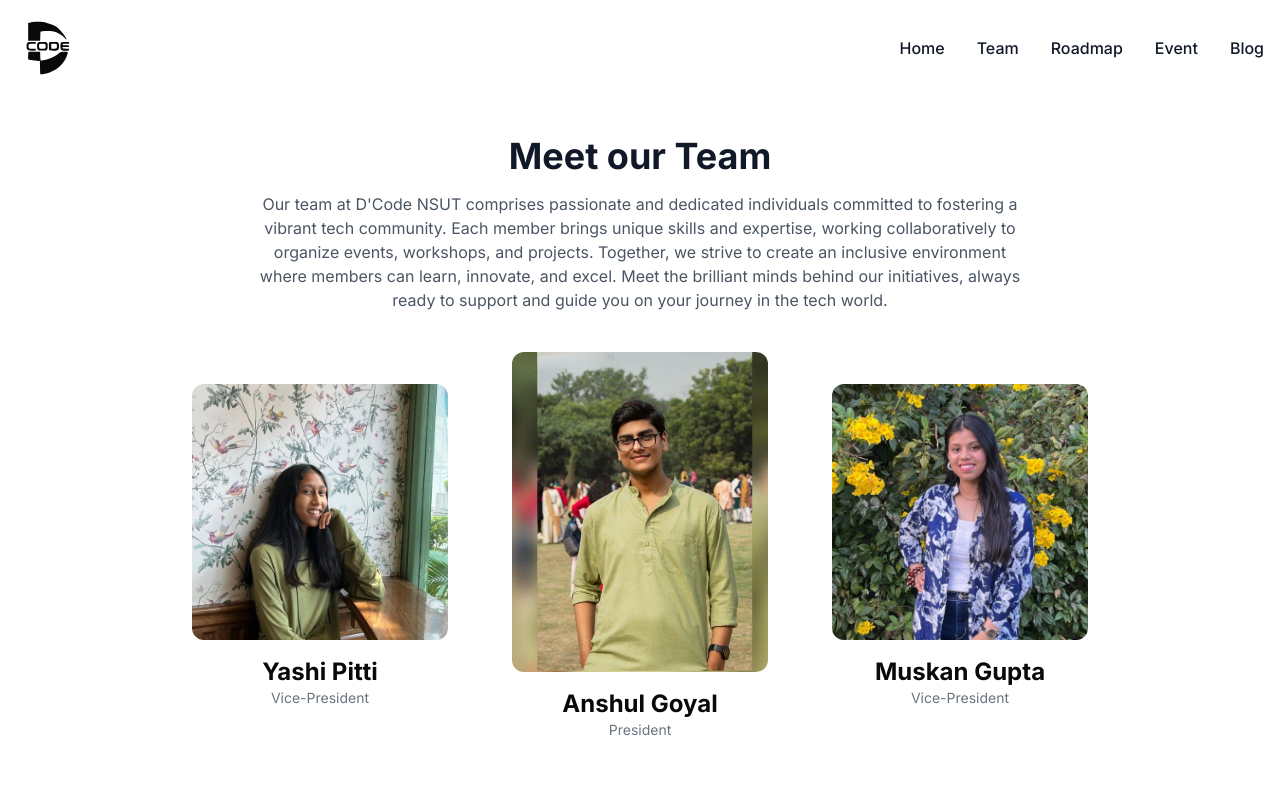
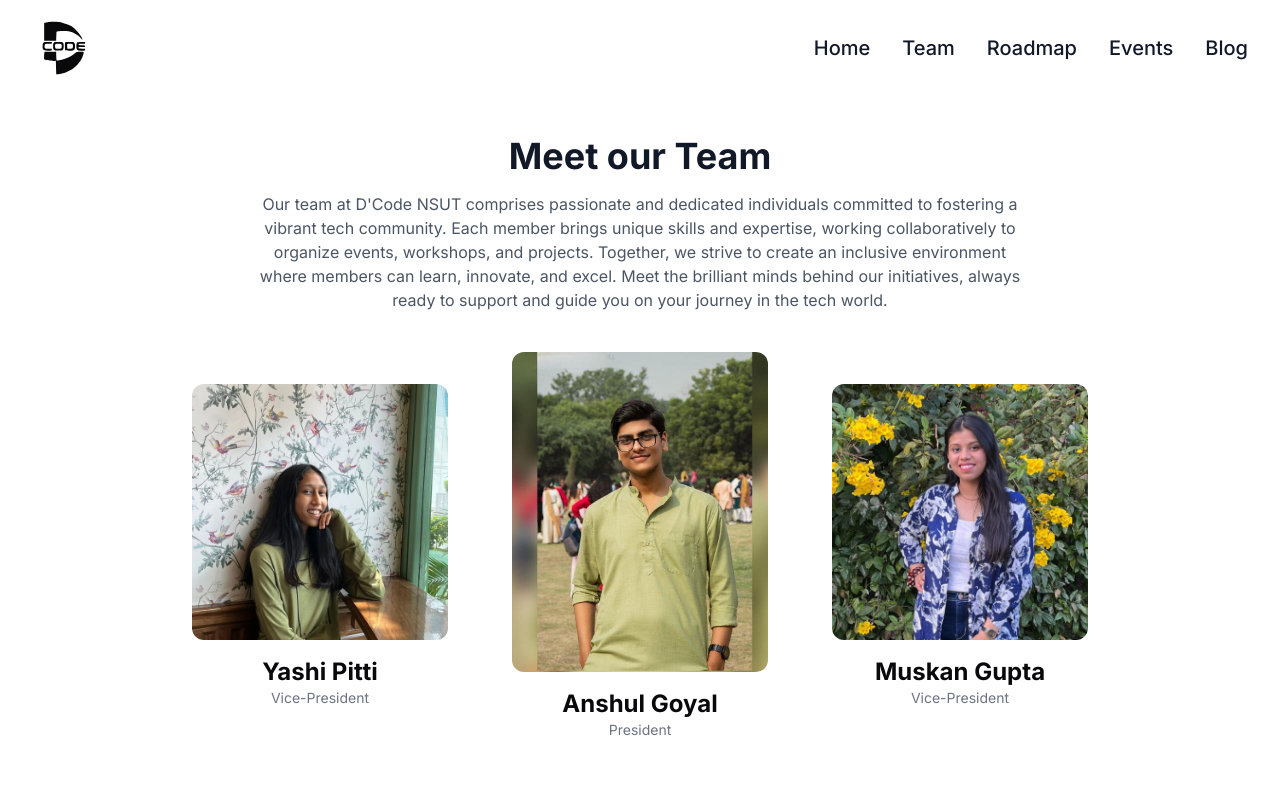
Before and after one commit to manaskumar3003/D-Code-NSUT-Website, a Next.js app: page /team in a window 1280 px wide. Shown: the top 800 px of the page. Built offline with nearby package versions, Linux system fonts and the light colour scheme; grey boxes are pictures that could not be loaded.

Commit message:
Navbar Recreated

```diff
--- a/src/app/globals.css
+++ b/src/app/globals.css
@@ -1,6 +1,35 @@
 @tailwind base;
 @tailwind components;
 @tailwind utilities;
+
+@keyframes slideIn {
+  from {
+    transform: translateY(-100%);
+  }
+
+  to {
+    transform: translateY(0);
+  }
+}
+
+@keyframes slideOut {
+  from {
+    transform: translateY(0);
+  }
+
+  to {
+    transform: translateY(-100%);
+  }
+}
+
+.nav-menu {
+  animation: slideIn 0.4s ease-out forwards;
+}
+
+.nav-menu-exit {
+  animation: slideOut 0.4s ease-in forwards;
+}
+
 
 @layer base {
   :root {
@@ -70,6 +99,7 @@
   * {
     @apply border-border;
   }
+
   body {
     @apply bg-background text-foreground;
   }
--- a/src/components/ui/private/navbar.tsx
+++ b/src/components/ui/private/navbar.tsx
@@ -1,88 +1,97 @@
-import Image from "next/image";
+"use client";
+
 import Logo from "./includes/Logo";
+import React, { useState, useEffect } from "react";
+import { FaBars, FaTimes } from "react-icons/fa";
 
 export default function Navbar() {
+  const [nav, setNav] = useState(false);
+  const [animationClass, setAnimationClass] = useState('');
+
+  useEffect(() => {
+    const handleResize = () => {
+      if (window.innerWidth >= 768) {
+        if (nav) {
+          setNav(false);
+        }
+        setAnimationClass('');
+      }
+    };
+
+    window.addEventListener('resize', handleResize);
+
+    handleResize();
+
+    return () => {
+      window.removeEventListener('resize', handleResize);
+    };
+  }, [nav]);
+
+  const handleNavToggle = () => {
+    if (window.innerWidth < 768) {
+      setAnimationClass(nav ? 'nav-menu-exit' : 'nav-menu');
+    } else {
+      setAnimationClass('');
+    }
+    setNav(!nav);
+  };
+
   return (
-    <div>
-      <nav className="bg-white border-gray-200 dark:bg-gray-900">
-        <div className="max-w-screen-xl flex flex-wrap items-center justify-between mx-auto p-4">
-          <a
-            href="/"
-            className="flex items-center space-x-3 rtl:space-x-reverse"
-          >
+    <nav>
+      <div className="flex justify-between items-center h-24 px-4 sm:px-6 xl:px-8 nav">
+        <a href="/" className="z-20">
           <Logo className="w-16 h-16" />
         </a>
-          <button
-            data-collapse-toggle="navbar-default"
-            type="button"
-            className="inline-flex items-center p-2 w-10 h-10 justify-center text-sm text-gray-500 rounded-lg md:hidden hover:bg-gray-100 focus:outline-none focus:ring-2 focus:ring-gray-200 dark:text-gray-400 dark:hover:bg-gray-700 dark:focus:ring-gray-600"
-            aria-controls="navbar-default"
-            aria-expanded="false"
-          >
-            <span className="sr-only">Open main menu</span>
-            <svg
-              className="w-5 h-5"
-              aria-hidden="true"
-              xmlns="http://www.w3.org/2000/svg"
-              fill="none"
-              viewBox="0 0 17 14"
-            >
-              <path
-                stroke="currentColor"
-                strokeLinecap="round"
-                strokeLinejoin="round"
-                strokeWidth="2"
-                d="M1 1h15M1 7h15M1 13h15"
-              />
-            </svg>
-          </button>
-          <div className="hidden w-full md:block md:w-auto" id="navbar-default">
-            <ul className="font-medium flex flex-col p-4 md:p-0 mt-4 border border-gray-100 rounded-lg bg-gray-50 md:flex-row md:space-x-8 rtl:space-x-reverse md:mt-0 md:border-0 md:bg-white dark:bg-gray-800 md:dark:bg-gray-900 dark:border-gray-700">
-              <li>
-                <a
-                  href="/"
-                  className="block py-2 px-3 text-gray-900 rounded hover:bg-gray-100 md:hover:bg-transparent md:border-0 md:hover:text-blue-700 md:p-0 dark:text-white md:dark:hover:text-blue-500 dark:hover:bg-gray-700 dark:hover:text-white md:dark:hover:bg-transparent"
-                >
+
+        <div className="hidden text-xl md:flex md:items-center md:justify-center md:gap-8 font-medium text-gray-900">
+          <a href="/"
+            className="hover:scale-125 duration-200 hover:transform hover:origin-center">
             Home
           </a>
-              </li>
-
-              <li>
-                <a
-                  href="/team"
-                  className="block py-2 px-3 text-gray-900 rounded hover:bg-gray-100 md:hover:bg-transparent md:border-0 md:hover:text-blue-700 md:p-0 dark:text-white md:dark:hover:text-blue-500 dark:hover:bg-gray-700 dark:hover:text-white md:dark:hover:bg-transparent"
-                >
+          <a href="/team"
+            className="hover:scale-125 duration-200 hover:transform hover:origin-center">
             Team
           </a>
-              </li>
-              <li>
-                <a
-                  href="/roadmap"
-                  className="block py-2 px-3 text-gray-900 rounded hover:bg-gray-100 md:hover:bg-transparent md:border-0 md:hover:text-blue-700 md:p-0 dark:text-white md:dark:hover:text-blue-500 dark:hover:bg-gray-700 dark:hover:text-white md:dark:hover:bg-transparent"
-                >
+          <a href="/roadmap"
+            className="hover:scale-125 duration-200 hover:transform hover:origin-center">
             Roadmap
           </a>
-              </li>
-              <li>
-                <a
-                  href="/event"
-                  className="block py-2 px-3 text-gray-900 rounded hover:bg-gray-100 md:hover:bg-transparent md:border-0 md:hover:text-blue-700 md:p-0 dark:text-white md:dark:hover:text-blue-500 dark:hover:bg-gray-700 dark:hover:text-white md:dark:hover:bg-transparent"
-                >
-                  Event
+          <a href="/event"
+            className="hover:scale-125 duration-200 hover:transform hover:origin-center">
+            Events
           </a>
-              </li>
-              <li>
-                <a
-                  href="/blog"
-                  className="block py-2 px-3 text-gray-900 rounded hover:bg-gray-100 md:hover:bg-transparent md:border-0 md:hover:text-blue-700 md:p-0 dark:text-white md:dark:hover:text-blue-500 dark:hover:bg-gray-700 dark:hover:text-white md:dark:hover:bg-transparent"
-                >
+          <a href="/blog"
+            className="hover:scale-125 duration-200 hover:transform hover:origin-center">
             Blog
           </a>
-              </li>
-            </ul>
+
         </div>
+
+        <div
+          onClick={handleNavToggle}
+          className="cursor-pointer pr-4 -mt-4 z-10 text-gray-500 md:hidden"
+        >
+          {nav ? <FaTimes size={30} /> : <FaBars size={30} />}
+        </div>
+
+        {(nav || animationClass === 'nav-menu-exit') && (
+          <div
+            className={`${animationClass} flex flex-col ps-6 pe-8 pt-16 py-4 gap-3 text-2xl w-full font-medium text-gray-900 absolute top-0 text-right right-0
+            bg-gradient-to-br from-white to-gray-50 transform`}
+            onAnimationEnd={() => {
+              if (animationClass === 'nav-menu-exit') {
+                setAnimationClass('hidden');
+              }
+            }}
+          >
+            <a href="/" className="">Home</a>
+            <a href="/team" className="">Team</a>
+            <a href="/roadmap" className="">Roadmap</a>
+            <a href="/event" className="">Events</a>
+            <a href="/blog" className="">Blog</a>
+          </div>
+        )}
       </div>
     </nav>
-    </div>
   );
 }
--- a/src/components/ui/private/team/Secretaries.tsx
+++ b/src/components/ui/private/team/Secretaries.tsx
@@ -17,13 +17,13 @@ function Secretaries() {
         <Card
           name="Ashmita"
           position="General Secretary"
-          img="https://media.licdn.com/dms/image/D5603AQHIX9F4nYi9_Q/profile-displayphoto-shrink_200_200/0/1712589063808?e=1722470400&v=beta&t=P_r4QcazE6sEF6otSs2A3iI7XqUP8cFr3zyIVV8zWSQ"
+          img="/core/AshmitaLuthra.jpeg"
           link="https://www.linkedin.com/in/ashmita-luthra-01b91b203?miniProfileUrn=urn%3Ali%3Afs_miniProfile%3AACoAADPtd1cBfqj96LPvXZsCDiB-kisOF4ox458&lipi=urn%3Ali%3Apage%3Ad_flagship3_search_srp_all%3Brfy4m%2B2lS2So74hb76VPzw%3D%3D"
         />
         <Card
           name="Garima"
           position="General Secretary"
-          img="https://media.licdn.com/dms/image/D5603AQHm0nkMAc9Mow/profile-displayphoto-shrink_200_200/0/1700246692604?e=1722470400&v=beta&t=rqBQumFLY-dyArs3rsv0yeS1n75QWkS1oonDakxgtyo"
+          img="/core/Garima.jpeg"
           link="https://www.linkedin.com/in/garimasingh225/"
         />
       </div>
```
Also changed, not shown: public/core/Garima.jpeg (added). Lines whose indentation alone changed are shown as unchanged.
